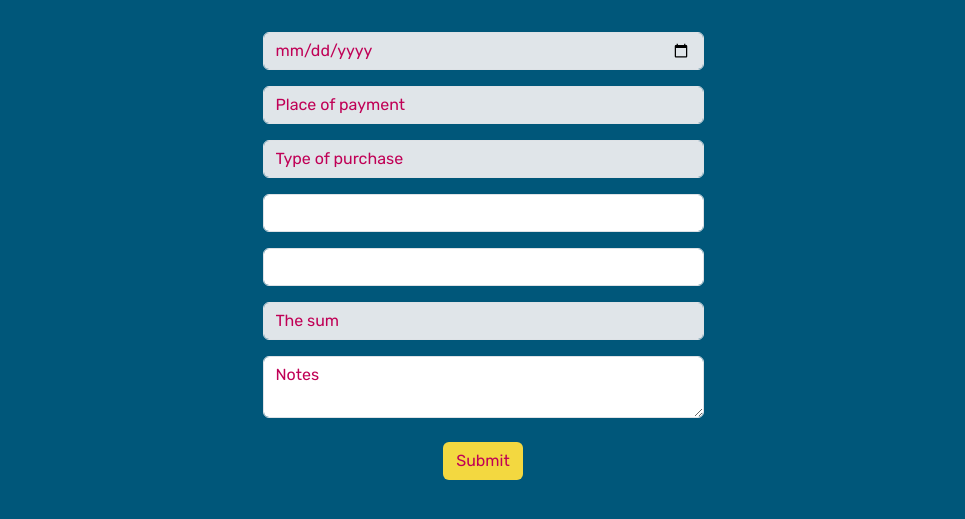
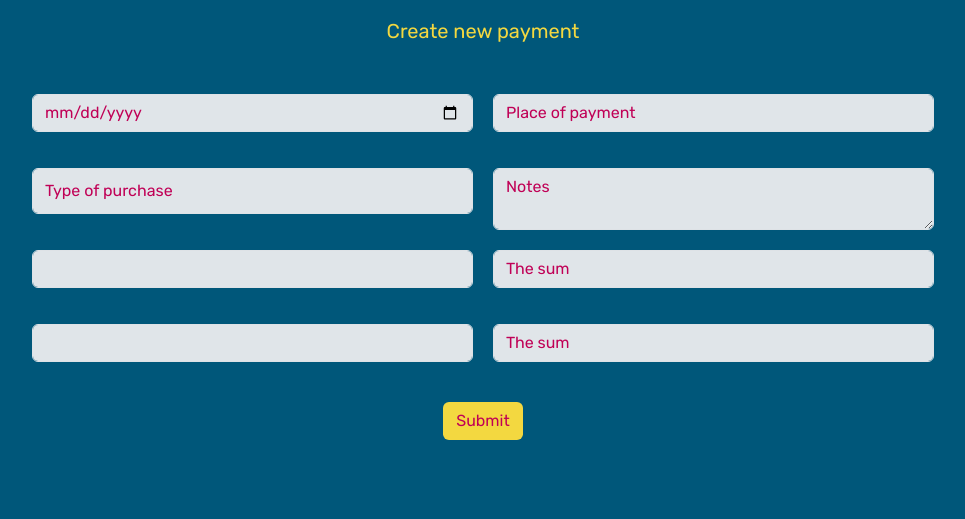
Before and after one commit to basnaly/expenses, a Django app: page /create_payment in a window 1280 px wide. Shown: the part 74-593 px from the top of the page, without its empty margins (157-1122 px from the left). Run offline with Django 4.2, Linux system fonts and the light colour scheme; the visitor is signed in with stand-in values (Sample User, id 1); data comes from the database, SQL or seed files in the repository; data that the repository does not hold is empty.

Commit message:
Correct payment model, create_payment function, display payments, styling

```diff
--- a/expenses/forms.py
+++ b/expenses/forms.py
@@ -1,6 +1,7 @@
 from django import forms
 from .models import User
 from django.contrib.auth import password_validation
+from datetime import date
 
 
 class RegisterForm(forms.Form):
@@ -37,10 +38,11 @@ class ProfileForm(forms.Form):
 
 
 class PaymentForm(forms.Form):
-    payment_date = forms.DateField(widget=forms.DateInput(attrs={'type': 'date', 'class': 'form-control mb-3'}), label='')
+    payment_date = forms.DateField(widget=forms.DateInput(attrs={'type': 'date', 'max': str(date.today()), 'class': 'form-control mb-3'}), label='')
     place = forms.CharField(widget=forms.TextInput(attrs={'placeholder': 'Place of payment', 'class': 'form-control mb-3'}), label='')
     purchase_type = forms.CharField(widget=forms.TextInput(attrs={'placeholder': 'Type of purchase', 'class': 'form-control mb-3'}), label='')
-    credit_card =forms.CharField(widget=forms.Select(attrs={'placeholder': 'Select the credit card', 'class': 'form-control mb-3'}, choices=[]), label='')
-    cash = forms.CharField(widget=forms.Select(attrs={'placeholder': 'Select the type of cash', 'class': 'form-control mb-3'}, choices=[]), label='')
-    amount = forms.FloatField(widget=forms.NumberInput(attrs={'placeholder': 'The sum', 'class': 'form-control mb-3'}), label='')
-    note = forms.CharField(widget=forms.Textarea(attrs={'placeholder': 'Notes', 'rows': 2, 'class': 'form-control'}), label='')
+    note = forms.CharField(widget=forms.Textarea(attrs={'placeholder': 'Notes', 'rows': 2, 'class': 'form-control'}), required=False, label='')
+    credit_card = forms.CharField(widget=forms.Select(attrs={'placeholder': 'Select the credit card', 'class': 'form-control select-data mb-3'}, choices=[]), required=False, label='')
+    credit_card_amount = forms.FloatField(widget=forms.NumberInput(attrs={'placeholder': 'The sum', 'class': 'form-control mb-3'}), required=False, label='')
+    cash = forms.CharField(widget=forms.Select(attrs={'placeholder': 'Select the type of cash', 'class': 'form-control select-data mb-3'}, choices=[]), required=False, label='')
+    cash_amount = forms.FloatField(widget=forms.NumberInput(attrs={'placeholder': 'The sum', 'class': 'form-control mb-3'}), required=False, label='')
--- a/expenses/models.py
+++ b/expenses/models.py
@@ -31,10 +31,11 @@ class Payment(models.Model):
     payment_date = models.DateField()
     place = models.CharField(max_length=128)
     purchase_type = models.CharField(max_length=128)
-    credit_card = models.ForeignKey(CreditCard, on_delete=models.PROTECT, related_name="credit_cards")
-    cash = models.ForeignKey(Cash, on_delete=models.PROTECT, related_name="cash_items")
-    amount = models.FloatField()
-    note = models.CharField(max_length=512)
+    credit_card = models.ForeignKey(CreditCard, on_delete=models.PROTECT, related_name="credit_cards", blank=True)
+    credit_card_amount = models.FloatField(blank=True , null=True)
+    cash = models.ForeignKey(Cash, on_delete=models.PROTECT, related_name="cash_items", blank=True)
+    cash_amount = models.FloatField(blank=True, null=True)
+    note = models.CharField(max_length=512, blank=True)
     owner = models.ForeignKey(User, on_delete=models.CASCADE, related_name="payments")
 
     def __str__(self):
--- a/expenses/static/styles.css
+++ b/expenses/static/styles.css
@@ -149,3 +149,13 @@ input {
     --bs-alert-bg: var(--light-gray);
     --bs-alert-color: var(--dark-blue);
 }
+
+.select-data {
+    --bs-body-color: var(--crimson);
+    --bs-body-bg: var(--light-gray);
+}
+
+textarea {
+    --bs-body-bg: var(--light-gray);
+    --bs-body-color: var(--crimson);
+}
--- a/expenses/templates/expenses/payment.html
+++ b/expenses/templates/expenses/payment.html
@@ -3,14 +3,17 @@
 
 {% block body %}
 
-    <div class="container d-flex justify-content-center">
+    <div class="container d-flex flex-column justify-content-center">
+        <div class="text-center fs-5 mb-5" style="color: var(--dark-yellow)">
+            Create new payment
+        </div>
 
         <form action="{% url 'create_payment' %}" method="post"
-            class="mt-3 d-flex flex-column align-items-center">
+            class="mx-3 d-flex flex-column align-items-center">
             {% csrf_token %}
-            <div>
-                {{ form }}
-            </div>
+                <div class="grid-2-columns">
+                    {{ form }}
+                </div>
 
             <button class="btn mt-4" type="Submit">
                 Submit
--- a/expenses/views.py
+++ b/expenses/views.py
@@ -1,5 +1,5 @@
 from django.shortcuts import render
-from .models import User, CreditCard, Cash
+from .models import User, CreditCard, Cash, Payment
 from django.contrib.auth import authenticate, login, logout
 from expenses.forms import RegisterForm, LoginForm, CreditCardForm, CashForm, ProfileForm, PaymentForm
 from django.http import HttpResponseRedirect, JsonResponse
@@ -12,12 +12,17 @@ import json
 from django.core.exceptions import ValidationError
 from django.contrib.auth.hashers import check_password
 from django.contrib.auth import update_session_auth_hash
+from datetime import datetime
 
 
 # Create your views here.
 
 def index(request):
+    user = User.objects.get(id=request.user.id)
+    user_payments = Payment.objects.filter(owner=user)
+
     return render(request, "expenses/index.html", {
+        "payments": user_payments,
 
     })
 
@@ -352,7 +357,63 @@ def edit_cash(request, name):
 @login_required
 def create_payment(request):
     user = User.objects.get(id=request.user.id)
+    user_payments = Payment.objects.filter(owner=user)
+
+    user_credit_cards = CreditCard.objects.filter(owner=user).values('card_name', 'id')
+    credit_card_options = [(el['id'], el['card_name']) for el in user_credit_cards]
+
+    user_cash = Cash.objects.filter(owner=user).values('currency', 'id')
+    cash_options = [(el['id'], el['currency']) for el in user_cash]
+
     if request.method == 'GET':
+        form = PaymentForm()
+        form.fields['credit_card'].widget.choices = credit_card_options
+        form.fields['cash'].widget.choices = cash_options
         return render(request, "expenses/payment.html", {
-            "form": PaymentForm
+            "form": form,
+            "payments": user_payments
         })
+
+    else:
+        form = PaymentForm(request.POST)
+        if form.is_valid():
+            payment_date = form.cleaned_data.get("payment_date")
+            place = form.cleaned_data.get("place")
+            purchase_type = form.cleaned_data.get("purchase_type")
+            credit_card = form.cleaned_data.get("credit_card")
+            credit_card_amount = form.cleaned_data.get("credit_card_amount")
+            cash = form.cleaned_data.get("cash")
+            cash_amount = form.cleaned_data.get("cash_amount")
+            note = form.cleaned_data.get("note")
+
+            # get object of CreditCard or Cash by id (foreign key)
+            user_credit_card = CreditCard.objects.get(owner=user, id=credit_card)
+            user_cash = Cash.objects.get(owner=user, id=cash)
+            try:
+                new_payment = Payment.objects.create(
+                    payment_date = payment_date,
+                    place = place,
+                    purchase_type = purchase_type,
+                    credit_card = user_credit_card,
+                    credit_card_amount = credit_card_amount,
+                    cash = user_cash,
+                    cash_amount = cash_amount,
+                    note = note,
+                    owner = user
+                )
+                new_payment.save()
+            except IntegrityError as e:
+                print(e)
+                messages.error(request, "Something went wrong. Try again later.")
+                return render(request, "expenses/payment.html", {
+                    "form": form,
+                    "payments": user_payments
+                })
+            messages.success(request, f"Your payment for {purchase_type} was successfully created")
+            return HttpResponseRedirect(reverse("index"))
+        else:
+            messages.error(request, "The form is not valid!")
+            return render(request, "expenses/payment.html", {
+                "form": form,
+                "payments": user_payments
+            })
```
Also changed, not shown: expenses/templates/expenses/Index.html (+34 -2 lines), expenses/migrations/0005_rename_amount_payment_cash_amount_and_more.py (added), expenses/migrations/0006_alter_payment_cash_alter_payment_cash_amount_and_more.py (added), expenses/migrations/0007_alter_payment_cash_amount_and_more.py (added).
